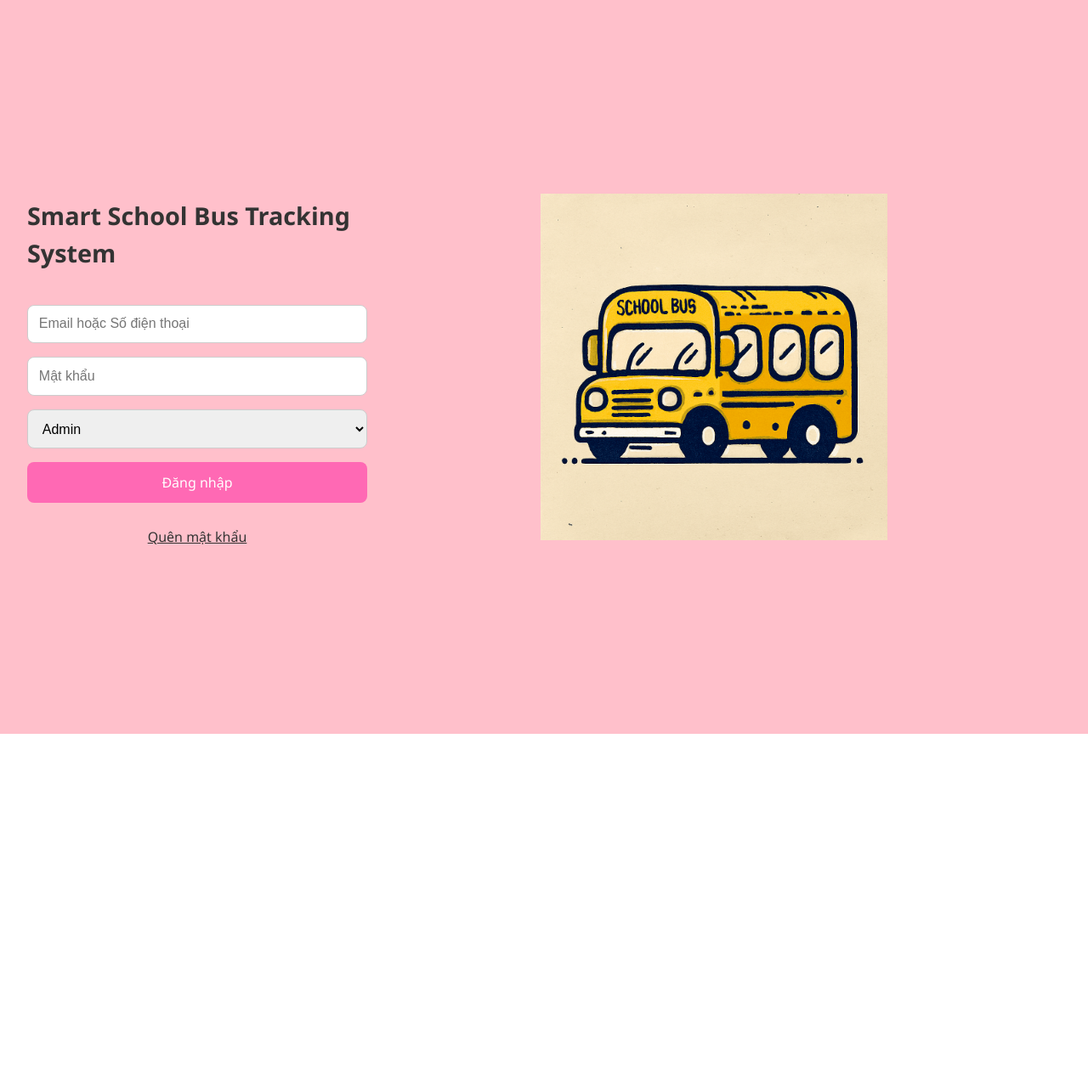
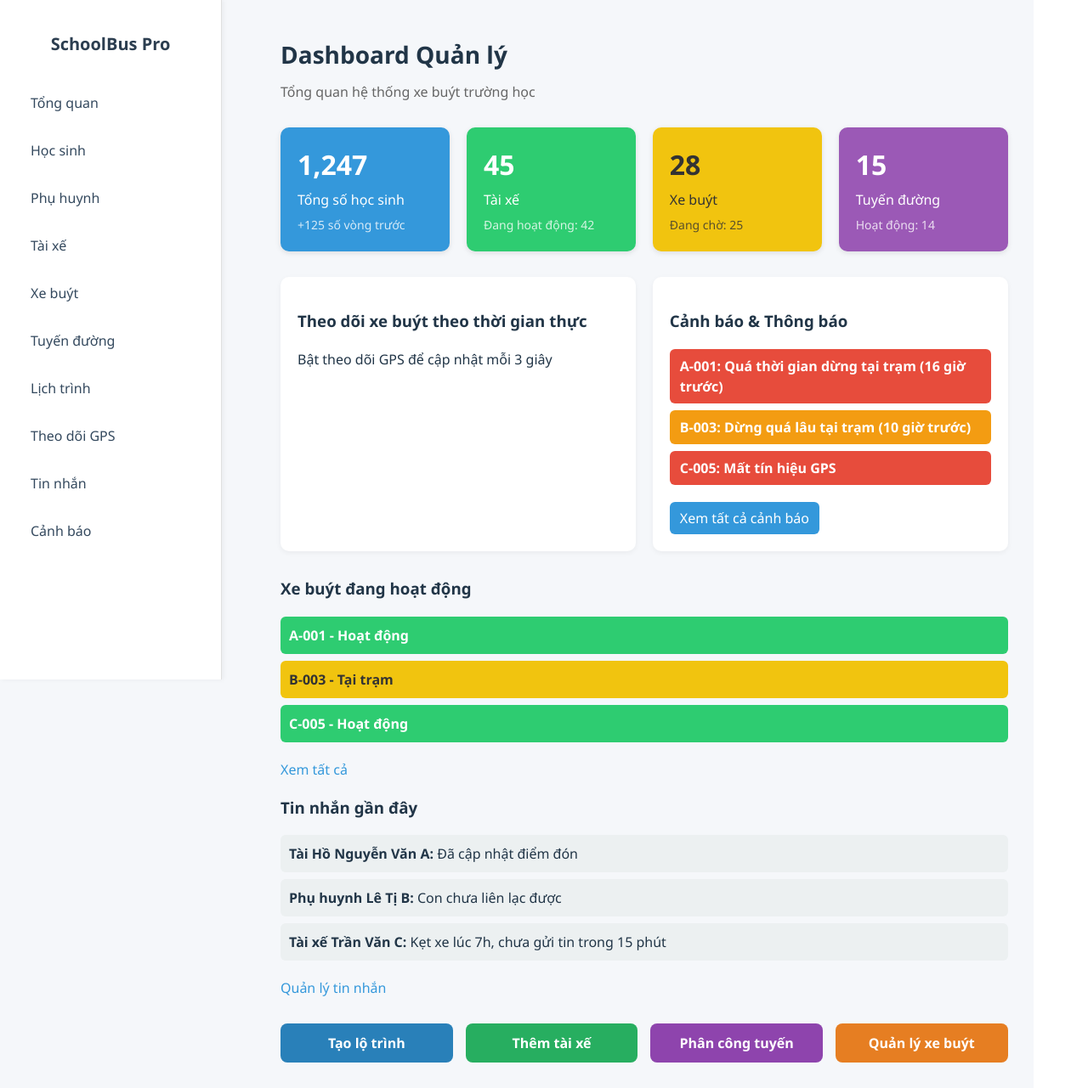
Before and after one commit to tianmoon/bus-tracking-app, a React (Vite) app in the folder frontend/: page /dashboard in a window 1280 px wide. Shown: the whole page at 85% size. Before the commit the page ends 864 px from the top, so only its background shows below. Built offline with nearby package versions, Linux system fonts and the light colour scheme.

Commit message:
Giao diện Admin

```diff
--- a/frontend/src/App.jsx
+++ b/frontend/src/App.jsx
@@ -1,23 +1,32 @@
 import React, { useState } from "react";
+import { BrowserRouter as Router, Routes, Route, useNavigate } from "react-router-dom";
 import './App.css';
-import busImage from './assets/schoolbus.png'; // Thêm hình minh họa xe buýt
+import busImage from './assets/schoolbus.png';
+import Dashboard from "./Dashboard";
 
-function App() {
+function LoginPage() {
   const [error, setError] = useState("");
   const [emailOrPhone, setEmailOrPhone] = useState("");
   const [password, setPassword] = useState("");
   const [role, setRole] = useState("Admin");
+  const navigate = useNavigate(); // Dùng để điều hướng
 
   const handleLogin = (e) => {
     e.preventDefault();
 
-    // Giả sử đây là điều kiện kiểm tra đăng nhập
-    if ((emailOrPhone === "admin" && password === "ADMIN" && role === "Admin")
-    || (emailOrPhone === "parent" && password === "PARENT" && role === "Phụ huynh")
-    || (emailOrPhone === "driver" && password === "DRIVER" && role === "Tài xế")) {
-      setError(""); // Đăng nhập thành công
+    // Kiểm tra thông tin đăng nhập
+    if (
+      (emailOrPhone === "admin" && password === "ADMIN" && role === "Admin") ||
+      (emailOrPhone === "parent" && password === "PARENT" && role === "Phụ huynh") ||
+      (emailOrPhone === "driver" && password === "DRIVER" && role === "Tài xế")
+    )
+    {
+      setError("");
       alert("Đăng nhập thành công!");
-    } else {
+      navigate("/dashboard"); // Điều hướng đến Dashboard
+    }
+    else
+    {
       setError("Thông tin đăng nhập không chính xác.");
     }
   };
@@ -47,7 +56,7 @@ function App() {
           <option value="Tài xế">Tài xế</option>
         </select>
         <button className="login-btn">Đăng nhập</button>
-          <button className="forgot-btn">Quên mật khẩu</button>
+        <button type="button" className="forgot-btn">Quên mật khẩu</button>
       </form>
 
       <div className="bus-image">
@@ -57,4 +66,16 @@ function App() {
   );
 }
 
+// Cấu trúc router cho toàn bộ ứng dụng
+function App() {
+  return (
+    <Router>
+      <Routes>
+        <Route path="/" element={<LoginPage />} />
+        <Route path="/dashboard" element={<Dashboard />} />
+      </Routes>
+    </Router>
+  );
+}
+
 export default App;
--- /dev/null
+++ b/frontend/src/Dashboard.css
@@ -0,0 +1,168 @@
+/* Bố cục tổng thể */
+.dashboard {
+  display: flex;
+  font-family: 'Segoe UI', sans-serif;
+  background-color: #f5f7fa;
+  min-height: 100vh;
+}
+
+.main-content {
+  flex: 1;
+  padding: 30px;
+  margin-left: 300px;
+}
+
+/* Header */
+.dashboard-header h1 {
+  font-size: 28px;
+  margin-bottom: 5px;
+}
+
+.dashboard-header p {
+  color: #666;
+  margin-bottom: 30px;
+}
+
+/* Thống kê */
+.stats {
+  display: flex;
+  gap: 20px;
+  margin-bottom: 30px;
+}
+
+.stat-box {
+  flex: 1;
+  padding: 20px;
+  border-radius: 10px;
+  color: white;
+  box-shadow: 0 2px 6px rgba(0,0,0,0.1);
+}
+
+.stat-box h2 {
+  font-size: 32px;
+  margin: 0;
+}
+
+.stat-box p {
+  font-size: 16px;
+  margin: 5px 0;
+}
+
+.stat-box span {
+  font-size: 14px;
+  opacity: 0.8;
+}
+
+/* Màu sắc thống kê */
+.blue { background-color: #3498db; }
+.green { background-color: #2ecc71; }
+.yellow { background-color: #f1c40f; color: #333; }
+.purple { background-color: #9b59b6; }
+
+/* Theo dõi GPS & cảnh báo */
+.tracking-alerts {
+  display: flex;
+  gap: 20px;
+  margin-bottom: 30px;
+}
+
+.gps-tracking, .alerts {
+  flex: 1;
+  background-color: white;
+  padding: 20px;
+  border-radius: 10px;
+  box-shadow: 0 2px 6px rgba(0,0,0,0.05);
+}
+
+.alerts ul {
+  list-style: none;
+  padding: 0;
+  margin: 10px 0;
+}
+
+.alert {
+  padding: 8px 12px;
+  border-radius: 6px;
+  margin-bottom: 8px;
+  font-weight: bold;
+}
+
+.alert.red { background-color: #e74c3c; color: white; }
+.alert.yellow { background-color: #f39c12; color: white; }
+
+.alerts button {
+  margin-top: 10px;
+  padding: 8px 12px;
+  background-color: #3498db;
+  color: white;
+  border: none;
+  border-radius: 6px;
+  cursor: pointer;
+}
+
+/* Xe buýt đang hoạt động */
+.active-buses ul {
+  list-style: none;
+  padding: 0;
+  margin: 10px 0;
+}
+
+.bus {
+  padding: 10px;
+  border-radius: 6px;
+  margin-bottom: 8px;
+  font-weight: bold;
+}
+
+.bus.green { background-color: #2ecc71; color: white; }
+.bus.yellow { background-color: #f1c40f; color: #333; }
+
+.active-buses a {
+  display: inline-block;
+  margin-top: 10px;
+  color: #3498db;
+  text-decoration: none;
+}
+
+/* Tin nhắn gần đây */
+.recent-messages ul {
+  list-style: none;
+  padding: 0;
+  margin: 10px 0;
+}
+
+.recent-messages li {
+  background-color: #ecf0f1;
+  padding: 10px;
+  border-radius: 6px;
+  margin-bottom: 8px;
+}
+
+.recent-messages a {
+  display: inline-block;
+  margin-top: 10px;
+  color: #3498db;
+  text-decoration: none;
+}
+
+/* Tác vụ nhanh */
+.quick-actions {
+  display: flex;
+  gap: 15px;
+  margin-top: 30px;
+}
+
+.quick-actions button {
+  flex: 1;
+  padding: 12px;
+  border: none;
+  border-radius: 8px;
+  color: white;
+  font-weight: bold;
+  cursor: pointer;
+}
+
+.quick-actions .blue { background-color: #2980b9; }
+.quick-actions .green { background-color: #27ae60; }
+.quick-actions .purple { background-color: #8e44ad; }
+.quick-actions .orange { background-color: #e67e22; }
--- /dev/null
+++ b/frontend/src/Dashboard.jsx
@@ -0,0 +1,86 @@
+import React from "react";
+import Sidebar from "./Sidebar";
+import "./Dashboard.css";
+
+function Dashboard() {
+  return (
+    <div className="dashboard">
+      <Sidebar />
+
+      <div className="main-content">
+        <header className="dashboard-header">
+          <h1>Dashboard Quản lý</h1>
+          <p>Tổng quan hệ thống xe buýt trường học</p>
+        </header>
+
+        <section className="stats">
+          <div className="stat-box blue">
+            <h2>1,247</h2>
+            <p>Tổng số học sinh</p>
+            <span>+125 số vòng trước</span>
+          </div>
+          <div className="stat-box green">
+            <h2>45</h2>
+            <p>Tài xế</p>
+            <span>Đang hoạt động: 42</span>
+          </div>
+          <div className="stat-box yellow">
+            <h2>28</h2>
+            <p>Xe buýt</p>
+            <span>Đang chờ: 25</span>
+          </div>
+          <div className="stat-box purple">
+            <h2>15</h2>
+            <p>Tuyến đường</p>
+            <span>Hoạt động: 14</span>
+          </div>
+        </section>
+
+        <section className="tracking-alerts">
+          <div className="gps-tracking">
+            <h3>Theo dõi xe buýt theo thời gian thực</h3>
+            <p>Bật theo dõi GPS để cập nhật mỗi 3 giây</p>
+          </div>
+          <div className="alerts">
+            <h3>Cảnh báo & Thông báo</h3>
+            <ul>
+              <li className="alert red">A-001: Quá thời gian dừng tại trạm (16 giờ trước)</li>
+              <li className="alert yellow">B-003: Dừng quá lâu tại trạm (10 giờ trước)</li>
+              <li className="alert red">C-005: Mất tín hiệu GPS</li>
+            </ul>
+            <button>Xem tất cả cảnh báo</button>
+          </div>
+        </section>
+
+        <section className="active-buses">
+          <h3>Xe buýt đang hoạt động</h3>
+          <ul>
+            <li className="bus green">A-001 - Hoạt động</li>
+            <li className="bus yellow">B-003 - Tại trạm</li>
+            <li className="bus green">C-005 - Hoạt động</li>
+          </ul>
+          <a href="#">Xem tất cả</a>
+        </section>
+
+        <section className="recent-messages">
+          <h3>Tin nhắn gần đây</h3>
+          <ul>
+            <li><strong>Tài Hồ Nguyễn Văn A:</strong> Đã cập nhật điểm đón</li>
+            <li><strong>Phụ huynh Lê Tị B:</strong> Con chưa liên lạc được</li>
+            <li><strong>Tài xế Trần Văn C:</strong> Kẹt xe lúc 7h, chưa gửi tin trong 15 phút</li>
+          </ul>
+          <a href="#">Quản lý tin nhắn</a>
+        </section>
+
+        <section className="quick-actions">
+          <button className="blue">Tạo lộ trình</button>
+          <button className="green">Thêm tài xế</button>
+          <button className="purple">Phân công tuyến</button>
+          <button className="orange">Quản lý xe buýt</button>
+        </section>
+      </div>
+    </div>
+  );
+}
+
+export default Dashboard;
--- /dev/null
+++ b/frontend/src/Sidebar.css
@@ -0,0 +1,44 @@
+.sidebar {
+  width: 220px;
+  background-color: #ffffff;
+  border-right: 1px solid #e0e0e0;
+  padding: 20px;
+  box-shadow: 2px 0 6px rgba(0, 0, 0, 0.05);
+  position: fixed;
+  top: 0;
+  bottom: 0;
+  left: 0;
+}
+
+.sidebar h2 {
+  font-size: 20px;
+  font-weight: bold;
+  color: #2c3e50;
+  margin-bottom: 30px;
+  text-align: center;
+}
+
+.sidebar ul {
+  list-style: none;
+  padding: 0;
+  margin: 0;
+}
+
+.sidebar ul li {
+  padding: 12px 16px;
+  margin-bottom: 8px;
+  border-radius: 6px;
+  color: #34495e;
+  cursor: pointer;
+  transition: background-color 0.2s ease;
+}
+
+.sidebar ul li:hover {
+  background-color: #ecf0f1;
+}
+
+.sidebar ul li.active {
+  background-color: #3498db;
+  color: white;
+  font-weight: bold;
+}
--- /dev/null
+++ b/frontend/src/Sidebar.jsx
@@ -0,0 +1,24 @@
+import React from "react";
+import "./Sidebar.css";
+
+function Sidebar() {
+  return (
+    <div className="sidebar">
+      <h2>SchoolBus Pro</h2>
+      <ul>
+        <li>Tổng quan</li>
+        <li>Học sinh</li>
+        <li>Phụ huynh</li>
+        <li>Tài xế</li>
+        <li>Xe buýt</li>
+        <li>Tuyến đường</li>
+        <li>Lịch trình</li>
+        <li>Theo dõi GPS</li>
+        <li>Tin nhắn</li>
+        <li>Cảnh báo</li>
+      </ul>
+    </div>
+  );
+}
+
+export default Sidebar;
```
Lines whose indentation alone changed are shown as unchanged.
